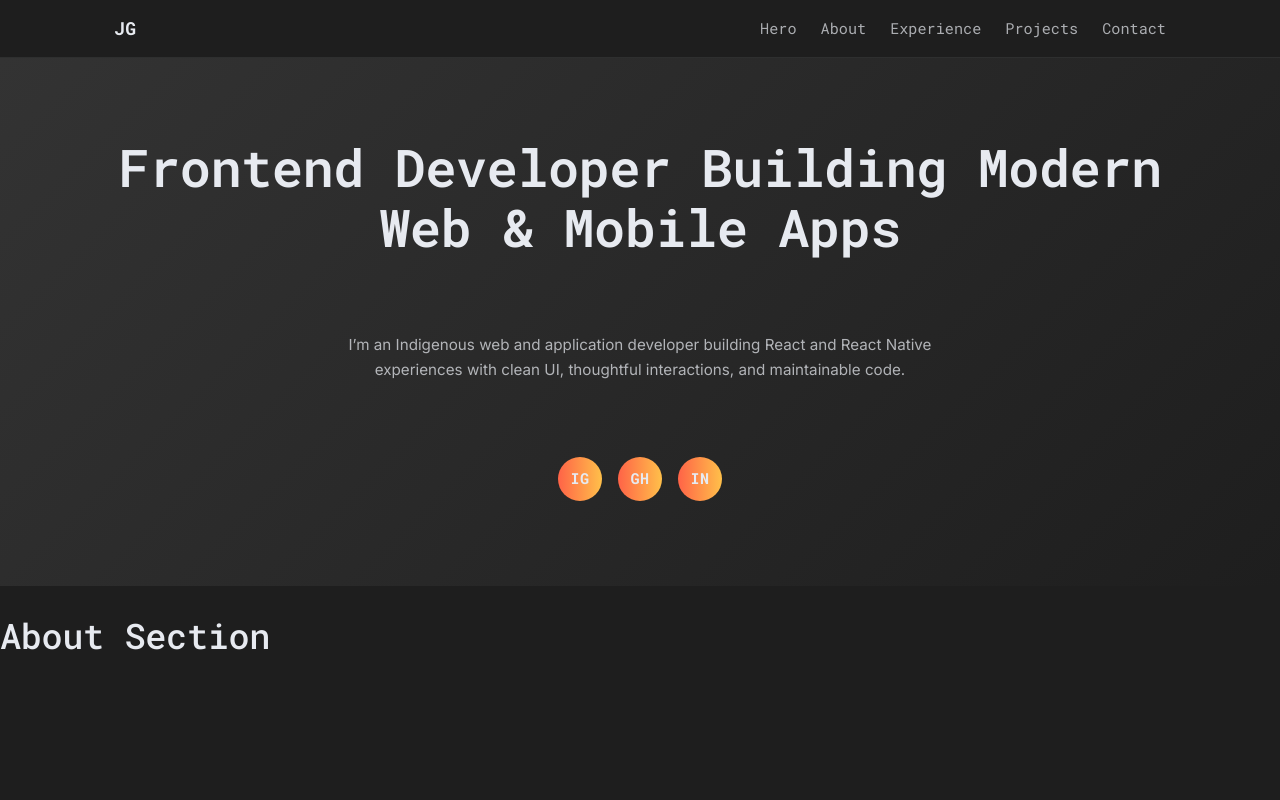
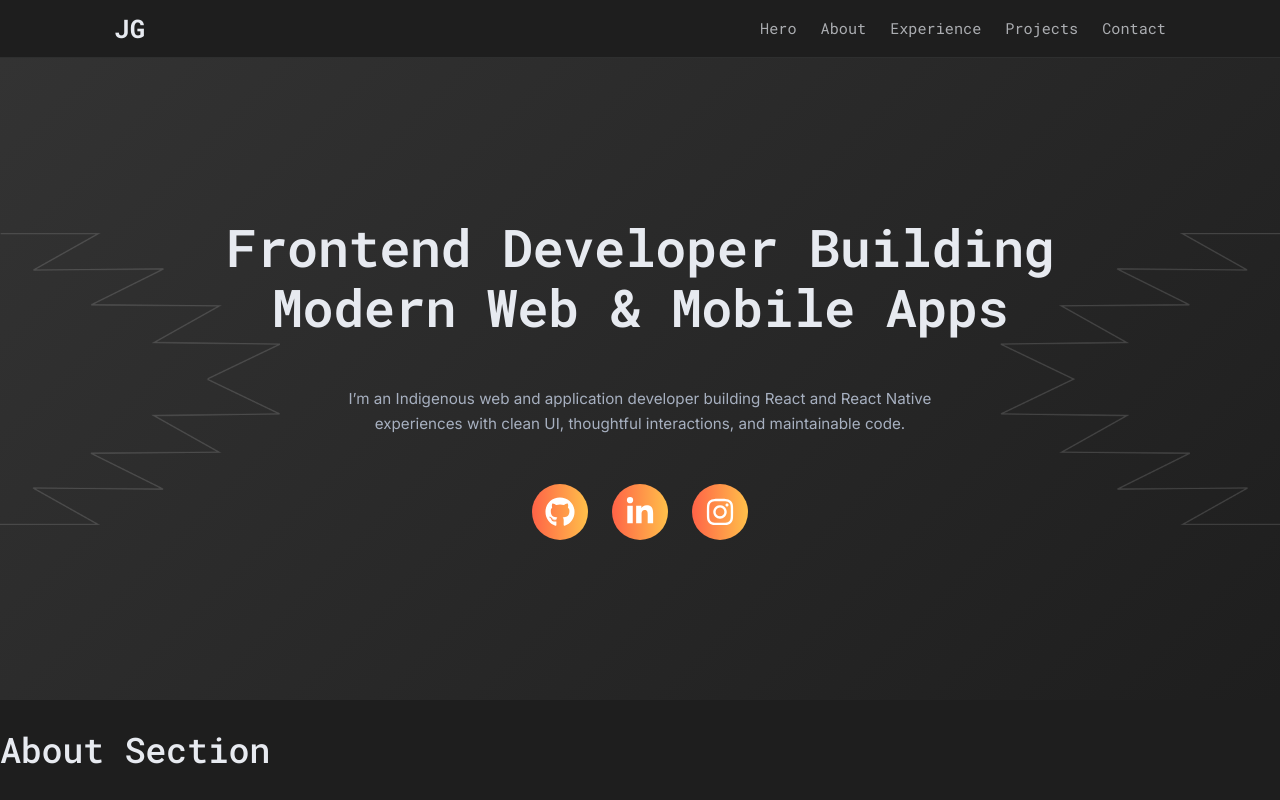
Before and after one commit to jordnlnn/dev-portfolio-26, a React (Vite) app: page / in a window 1280 px wide. Shown: the top 800 px of the page. Built offline with nearby package versions, Linux system fonts and the light colour scheme.

Commit message:
Update styles for Hero section, add icons, add background asset

```diff
--- a/package.json
+++ b/package.json
@@ -11,7 +11,8 @@
   },
   "dependencies": {
     "react": "^19.2.0",
-    "react-dom": "^19.2.0"
+    "react-dom": "^19.2.0",
+    "react-icons": "^5.5.0"
   },
   "devDependencies": {
     "@eslint/js": "^9.39.1",
--- a/src/sections/Hero.jsx
+++ b/src/sections/Hero.jsx
@@ -1,3 +1,5 @@
+import { FaGithub, FaLinkedinIn, FaInstagram } from "react-icons/fa";
+
 export default function Hero() {
   return (
     <section id="hero" className="hero">
@@ -13,14 +15,34 @@ export default function Hero() {
         </p>
 
         <div className="hero__social" aria-label="Social links">
-          <a href="#" aria-label="Instagram">
-            IG
+          <a
+            className="icon-btn"
+            href="https://github.com/jordnlnn"
+            target="_blank"
+            rel="noreferrer"
+            aria-label="GitHub"
+          >
+            <FaGithub />
           </a>
-          <a href="#" aria-label="GitHub">
-            GH
+
+          <a
+            className="icon-btn"
+            href="https://www.linkedin.com/in/jordangoldtooth/"
+            target="_blank"
+            rel="noreferrer"
+            aria-label="LinkedIn"
+          >
+            <FaLinkedinIn />
           </a>
-          <a href="#" aria-label="LinkedIn">
-            IN
+
+          <a
+            className="icon-btn"
+            href="https://instagram.com/jordnlnn.dev"
+            target="_blank"
+            rel="noreferrer"
+            aria-label="Instagram"
+          >
+            <FaInstagram />
           </a>
         </div>
       </div>
--- a/src/styles/_hero.scss
+++ b/src/styles/_hero.scss
@@ -1,14 +1,34 @@
 .hero {
-  //padding-top: calc(var(--nav-h) + var(--space-6));
-  padding-bottom: var(--space-6);
+  position: relative;
+  padding-top: var(--space-8);
+  padding-bottom: var(--space-8);
   background: var(--bg-gradient);
+  overflow: hidden;
+}
+
+.hero::before {
+  content: "";
+  position: absolute;
+  inset: 0;
+  background-image: url(../../assets/hero-image-drawing.png);
+  background-repeat: no-repeat;
+  background-size: cover;
+  background-position: center;
+  opacity: 0.15;
+  pointer-events: none;
+}
+
+.hero > * {
+  position: relative;
+  z-index: 1;
 }
 
 .hero__inner {
-  min-height: clamp(420px, 60vh, 560px);
+  //min-height: clamp(420px, 60vh, 560px);
   display: grid;
   place-items: center;
   text-align: center;
+  padding: var(--space-8) 0;
 }
 
 .hero__title {
@@ -17,38 +37,54 @@
   font-size: clamp(2rem, 4.8vw, 3.25rem);
   line-height: 1.15;
   color: var(--text);
-  margin-bottom: 0;
-  //text-wrap: balance;
+  margin: 0;
+  max-width: 27ch;
 }
 
 .hero__description {
   max-width: 70ch;
   font-size: var(--fs-1);
-  color: rgba(231, 234, 240, 0.72);
-  margin-bottom: 0;
+  color: var(--muted);
+  margin: var(--space-6) 0;
 }
 
 .hero__social {
   display: flex;
-  gap: var(--space-3);
+  gap: var(--space-4);
   justify-content: center;
 }
 
-.hero__social a {
-  width: 44px;
-  height: 44px;
+/* Reusable icon button */
+.icon-btn {
+  width: 56px;
+  height: 56px;
   display: grid;
   place-items: center;
-  border-radius: 100%;
+  border-radius: 999px;
   background: var(--accent-gradient);
-  font-family: var(--font-mono);
-  font-weight: 700;
-  letter-spacing: 0.02em;
-  border: none !important;
-  outline: none !important;
+  color: #ffffff;
+  //border: 1px solid white;
+  //box-shadow: 0 12px 24px rgba(0, 0, 0, 0.35);
+  transition: transform 160ms ease, box-shadow 160ms ease, filter 160ms ease;
 }
 
-.hero__social a:focus-visible {
-  outline: 2px solid rgba(255, 192, 74, 0.7);
-  outline-offset: 4px;
+.icon-btn svg {
+  width: 30px;
+  height: 30px;
 }
+
+/* Subtle hover — no color changes, just motion */
+.icon-btn:hover {
+  transform: translateY(-2px);
+  filter: saturate(1.05);
+  box-shadow: 0 16px 30px rgba(0, 0, 0, 0.4);
+}
+
+.icon-btn:active {
+  transform: translateY(0px);
+}
+
+// .hero__social a:focus-visible {
+//   outline: 2px solid rgba(255, 192, 74, 0.7);
+//   outline-offset: 4px;
+// }
--- a/src/styles/_navbar.scss
+++ b/src/styles/_navbar.scss
@@ -18,7 +18,7 @@
 .nav__brand {
   font-family: var(--font-mono);
   letter-spacing: 0.02em;
-  font-size: var(--fs-2);
+  font-size: var(--fs-3);
   color: var(--text);
   font-weight: 700;
 }
--- a/src/styles/_tokens.scss
+++ b/src/styles/_tokens.scss
@@ -38,6 +38,9 @@
   --space-4: 1.5rem;
   --space-5: 2rem;
   --space-6: 3rem;
+  --space-7: 4rem;
+  --space-8: 5rem;
+  --space-9: 6rem;
 
   /* Radius + shadow */
   --radius: 16px;
```
Also changed, not shown: assets/hero-image-drawing.png (added), 1 other file (tests, documents, lock files or other folders).
